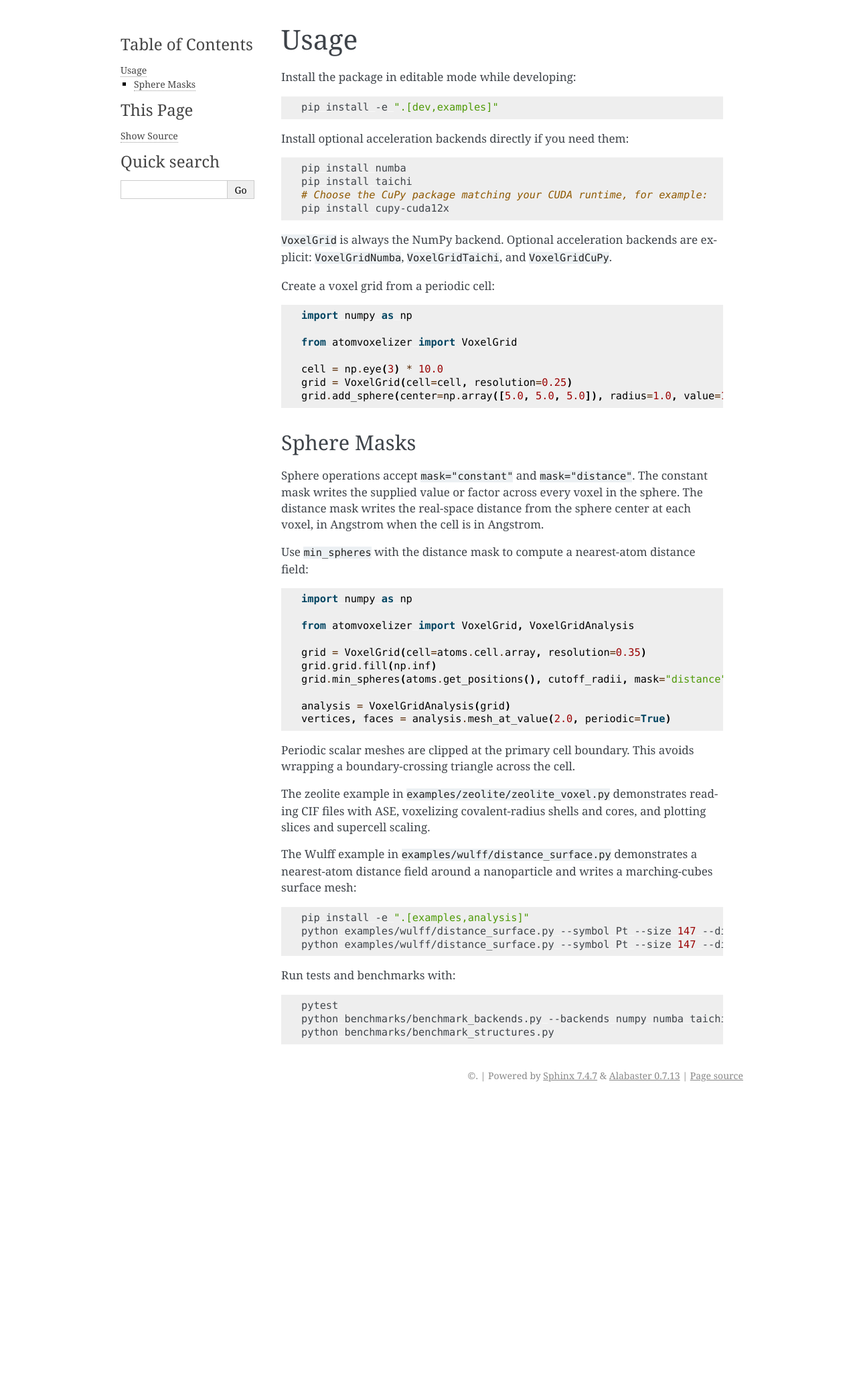
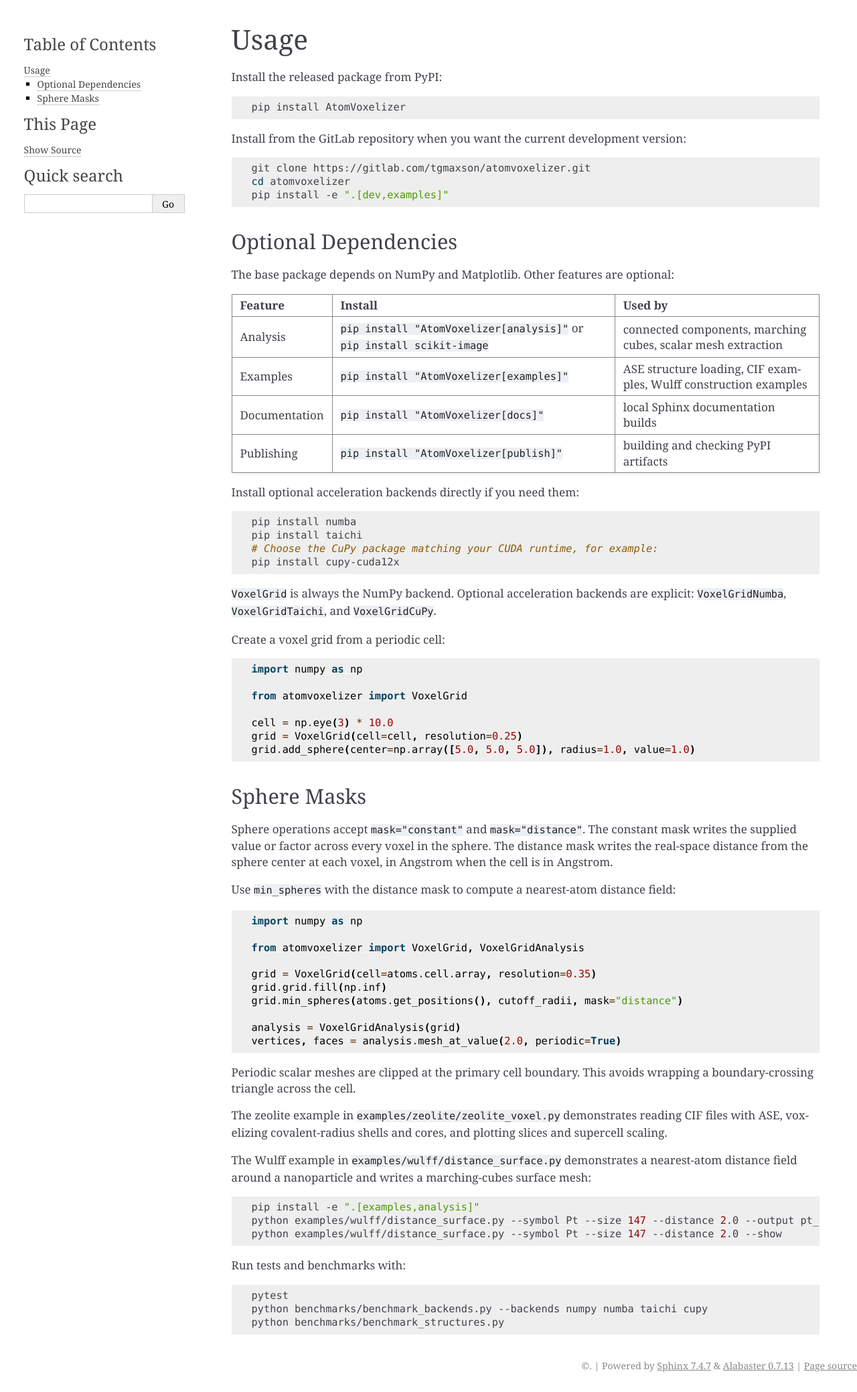
Before and after one commit to tgmaxson/atomvoxelizer, a Sphinx documentation site: the page built from docs/source/usage.rst, in a window 1280 px wide. Shown: the whole page at 67% size. Built offline with Sphinx 7.4.7, drawn with Linux system fonts in a browser that asks for light colours; before the commit the page ends 1645 px from its top, so only the background shows below that.

Commit message:
Improve documentation and release 0.2.1

```diff
--- /dev/null
+++ b/docs/source/_static/custom.css
@@ -0,0 +1,43 @@
+div.document {
+    width: min(1280px, 96vw);
+}
+
+div.sphinxsidebar {
+    width: 260px;
+}
+
+div.bodywrapper {
+    margin-left: 290px;
+}
+
+div.body {
+    max-width: none;
+}
+
+div.sphinxsidebar h1.logo,
+div.sphinxsidebar h1.logo a {
+    white-space: nowrap;
+}
+
+table.docutils {
+    width: 100%;
+}
+
+@media screen and (max-width: 875px) {
+    div.document {
+        width: 100%;
+    }
+
+    div.bodywrapper {
+        margin-left: 0;
+    }
+
+    div.sphinxsidebar {
+        width: auto;
+    }
+
+    div.sphinxsidebar h1.logo,
+    div.sphinxsidebar h1.logo a {
+        white-space: normal;
+    }
+}
--- a/docs/source/backends.rst
+++ b/docs/source/backends.rst
@@ -67,12 +67,6 @@ loops, while the NumPy backend uses efficient indexed array updates. Taichi is
 included as an experimental backend and is a better target for future batched
 or more aggressively batched kernels than for the current small CPU workloads.
 
-Consistency
------------
-
-The tests compare NumPy, Numba, and Taichi CPU results on the same deterministic
-workload. CuPy tests are included but skipped when CuPy is not installed.
-
 Benchmarking
 ------------
 
--- a/docs/source/conf.py
+++ b/docs/source/conf.py
@@ -7,7 +7,7 @@ sys.path.insert(0, str(Path(__file__).resolve().parents[2] / "src"))
 
 project = "AtomVoxelizer"
 author = "AtomVoxelizer contributors"
-release = "0.1.0"
+release = "0.2.1"
 
 extensions = [
     "sphinx.ext.autodoc",
@@ -20,5 +20,10 @@ exclude_patterns: list[str] = []
 
 html_theme = "alabaster"
 html_static_path = ["_static"]
+html_css_files = ["custom.css"]
+html_theme_options = {
+    "page_width": "1280px",
+    "sidebar_width": "260px",
+}
 
 autodoc_typehints = "description"
--- a/docs/source/index.rst
+++ b/docs/source/index.rst
@@ -8,6 +8,7 @@ AtomVoxelizer builds periodic voxel grids around atomistic structures.
    :caption: Contents
 
    usage
+   algorithm
    backends
    analysis
    publishing
--- a/docs/source/usage.rst
+++ b/docs/source/usage.rst
@@ -1,11 +1,44 @@
 Usage
 =====
 
-Install the package in editable mode while developing:
+Install the released package from PyPI:
 
 .. code-block:: bash
 
+   pip install AtomVoxelizer
+
+Install from the GitLab repository when you want the current development
+version:
+
+.. code-block:: bash
+
+   git clone https://gitlab.com/tgmaxson/atomvoxelizer.git
+   cd atomvoxelizer
    pip install -e ".[dev,examples]"
+
+Optional Dependencies
+---------------------
+
+The base package depends on NumPy and Matplotlib. Other features are optional:
+
+.. list-table::
+   :header-rows: 1
+
+   * - Feature
+     - Install
+     - Used by
+   * - Analysis
+     - ``pip install "AtomVoxelizer[analysis]"`` or ``pip install scikit-image``
+     - connected components, marching cubes, scalar mesh extraction
+   * - Examples
+     - ``pip install "AtomVoxelizer[examples]"``
+     - ASE structure loading, CIF examples, Wulff construction examples
+   * - Documentation
+     - ``pip install "AtomVoxelizer[docs]"``
+     - local Sphinx documentation builds
+   * - Publishing
+     - ``pip install "AtomVoxelizer[publish]"``
+     - building and checking PyPI artifacts
 
 Install optional acceleration backends directly if you need them:
 
--- a/pyproject.toml
+++ b/pyproject.toml
@@ -4,7 +4,7 @@ build-backend = "setuptools.build_meta"
 
 [project]
 name = "AtomVoxelizer"
-version = "0.2.0"
+version = "0.2.1"
 description = "Periodic atom-centered voxel grids for atomistic structures."
 readme = "README.md"
 requires-python = ">=3.9"
```
Also changed, not shown: README.md (+13 -10 lines), docs/source/algorithm.rst (added, +229 -0 lines), docs/source/_static/wulff_distance_surface.png (added), docs/source/_static/zeolite_convergence.png (added), docs/source/_static/zeolite_scaling.png (added), 1 other file.
